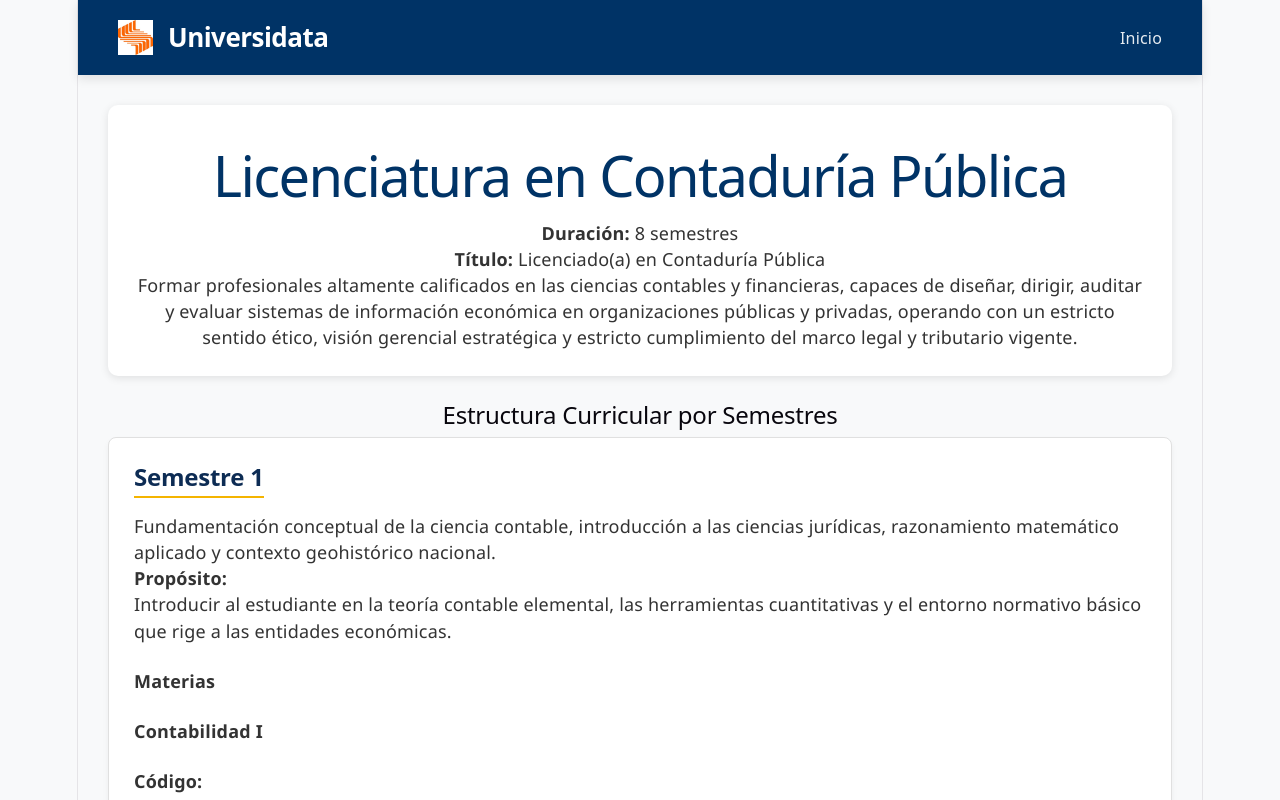
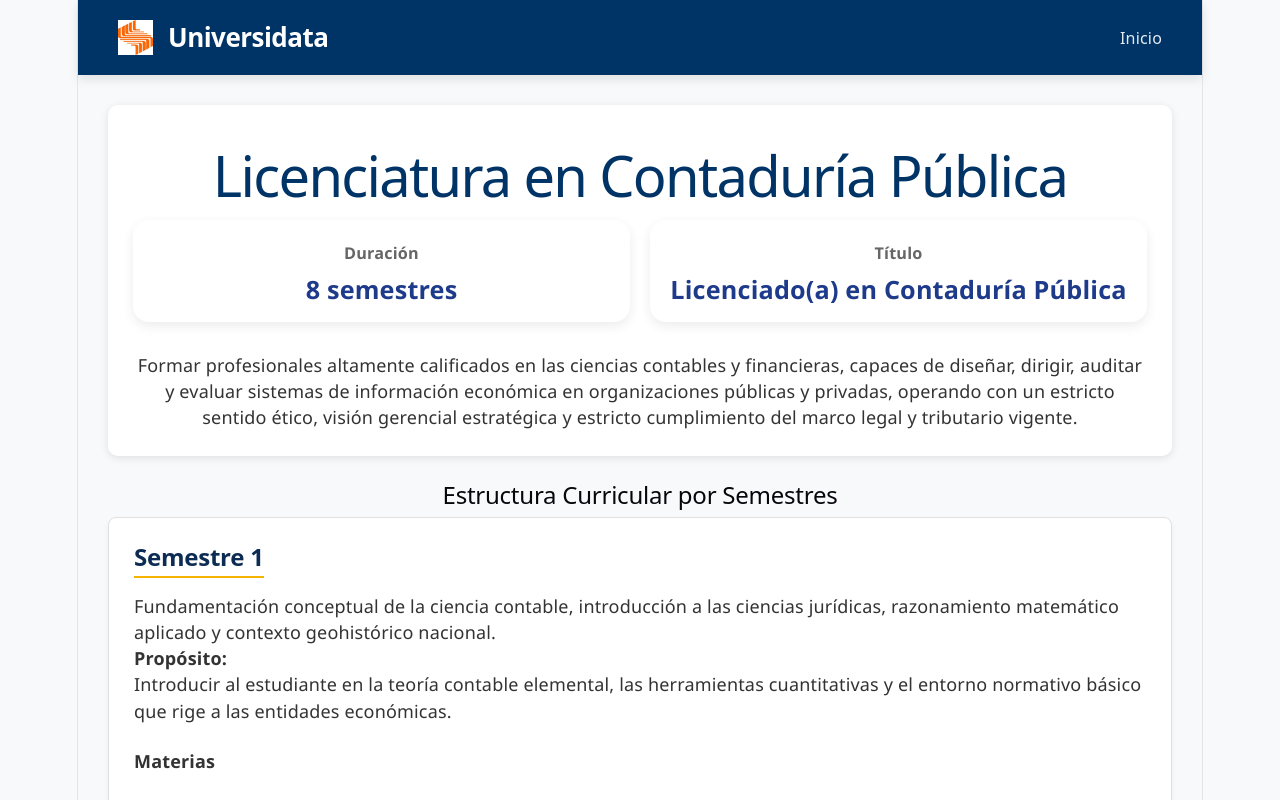
Before and after one commit to morajeisson49-sudo/universidata, a React (Vite) app: page /contaduria in a window 1280 px wide. Shown: the top 800 px of the page. Built offline with nearby package versions, Linux system fonts and the light colour scheme.

Commit message:
Mejora visual de tarjetas informativas en carreras

```diff
--- a/src/pages/Carrera.jsx
+++ b/src/pages/Carrera.jsx
@@ -24,31 +24,38 @@ function Carrera() {
 
 
          <div className="carrera-meta">
-            <p>
-              <strong>Duración:</strong> {carrera.duracion}
-            </p>
 
-            <p>
-              <strong>Título:</strong> {carrera.titulo}
-            </p>
+  <div className="meta-card">
+    <span className="meta-label">Duración</span>
+    <h3>{carrera.duracion}</h3>
+  </div>
+
+  <div className="meta-card">
+    <span className="meta-label">Título</span>
+    <h3>{carrera.titulo}</h3>
+  </div>
 
   {carrera.creditos && (
-              <p>
-                <strong>Créditos:</strong> {carrera.creditos}
-              </p>
+    <div className="meta-card">
+      <span className="meta-label">Créditos</span>
+      <h3>{carrera.creditos}</h3>
+    </div>
   )}
 
   {carrera.subproyectos && (
-              <p>
-                <strong>Subproyectos:</strong> {carrera.subproyectos}
-              </p>
+    <div className="meta-card">
+      <span className="meta-label">Subproyectos</span>
+      <h3>{carrera.subproyectos}</h3>
+    </div>
   )}
 
   {carrera.horasTotales && (
-              <p>
-                <strong>Horas Totales:</strong> {carrera.horasTotales}
-              </p>
+    <div className="meta-card">
+      <span className="meta-label">Horas Totales</span>
+      <h3>{carrera.horasTotales}</h3>
+    </div>
   )}
+
 </div>
 
           <p className="carrera-descripcion">
--- a/src/styles/Carrera.css
+++ b/src/styles/Carrera.css
@@ -14,4 +14,44 @@
 
 .carrera-header h1 {
   color: #003366;
+}/* ===== TARJETAS DE INFORMACIÓN ===== */
+
+.carrera-meta {
+  display: grid;
+  grid-template-columns: repeat(auto-fit, minmax(220px, 1fr));
+  gap: 20px;
+  margin: 30px 0;
 }
+
+.meta-card {
+  background: white;
+  border-radius: 16px;
+  padding: 20px;
+  text-align: center;
+
+  box-shadow:
+    0 4px 12px rgba(0,0,0,0.08);
+
+  transition: all 0.3s ease;
+}
+
+.meta-card:hover {
+  transform: translateY(-5px);
+
+  box-shadow:
+    0 10px 25px rgba(0,0,0,0.12);
+}
+
+.meta-label {
+  display: block;
+  font-size: 0.9rem;
+  color: #666;
+  margin-bottom: 10px;
+  font-weight: 600;
+}
+
+.meta-card h3 {
+  margin: 0;
+  color: #1e3a8a;
+  font-size: 1.4rem;
+}
```
Lines whose indentation alone changed are shown as unchanged.
